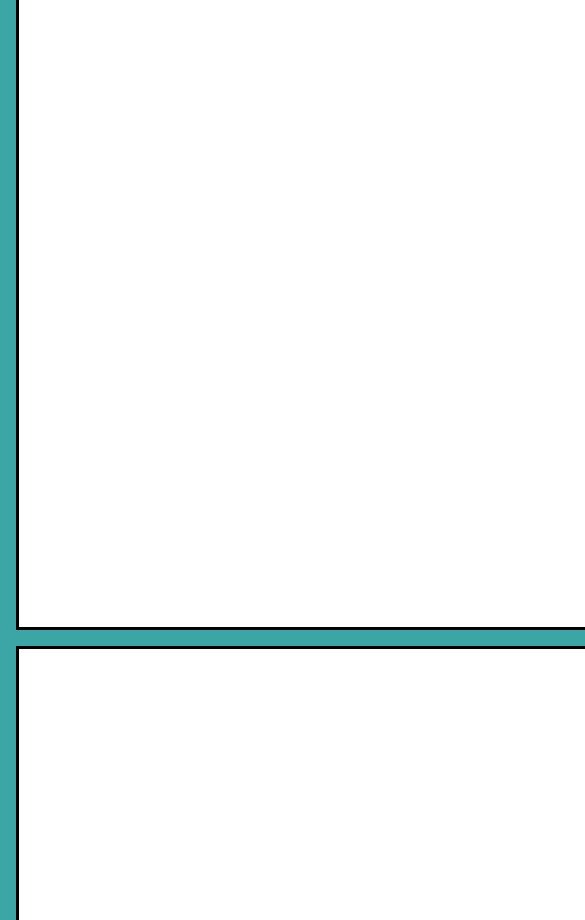
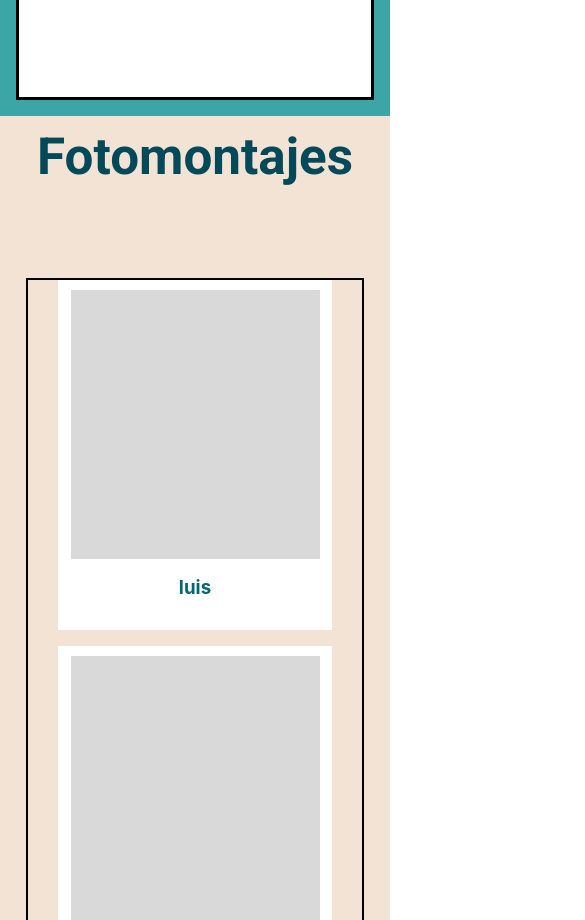
Before and after one commit to GustavoMunoz11/portfolio_blitz, a Vue app: page / in a window 390 px wide. Shown: the part 1080-2000 px from the top of the page, 585 px wide, since content can reach past the window. Built offline with nearby package versions, Linux system fonts and the light colour scheme.

Commit message:
worksection responsive

```diff
--- /dev/null
+++ b/src/components/Contact.vue
@@ -0,0 +1,5 @@
+<script setup></script>
+
+<template>section</template>
+
+<style scoped></style>
--- a/src/components/comics/ComicBox.vue
+++ b/src/components/comics/ComicBox.vue
@@ -33,7 +33,7 @@ section {
 
 @media screen and (max-width: 600px) {
   .comic_container {
-  grid-template-columns: repeat(1, 1fr);
-}
+    grid-template-columns: repeat(1, 1fr);
+  }
 }
 </style>
--- a/src/components/comics/ComicRow.vue
+++ b/src/components/comics/ComicRow.vue
@@ -26,13 +26,27 @@ section {
 
 .comic_container > div {
   background-color: white;
-  border: 3px  solid black;
+  border: 3px solid black;
+  border-right: none;
   padding-top: 100%;
+}
+
+.comic_container > div:last-child {
+  border-right: 3px solid black;
 }
 
 @media screen and (max-width: 600px) {
   .comic_container {
     grid-template-columns: repeat(1, 1fr);
   }
+
+  .comic_container > div {
+    border-right: 3px solid black;
+    border-bottom: none;
+  }
+
+  .comic_container > div:last-child {
+    border-bottom: 3px solid black;
+  }
 }
 </style>
--- a/src/components/layout/TheHeader.vue
+++ b/src/components/layout/TheHeader.vue
@@ -22,7 +22,6 @@ header {
   justify-content: space-between;
   align-items: center;
   padding: 20px;
-
 }
 
 h1 {
@@ -40,4 +39,10 @@ p {
   color: whitesmoke;
   font-family: "Roboto", sans-serif;
 }
+
+@media screen and (max-width: 600px) {
+  .buttons {
+    display: none;
+  }
+}
 </style>
--- a/src/components/works/CardContainer.vue
+++ b/src/components/works/CardContainer.vue
@@ -1,5 +1,5 @@
 <script setup>
-import TheCard from './TheCard.vue';
+import TheCard from "./TheCard.vue";
 </script>
 <template>
   <section>
@@ -8,21 +8,20 @@ import TheCard from './TheCard.vue';
       <TheCard name="carlos" />
       <TheCard name="pepe" />
       <TheCard name="Fercho" />
-
     </div>
   </section>
 </template>
 
 <style scoped>
 .card-container {
-  display: grid;
+  display: flex;
+  justify-content: center;
+  flex-wrap: wrap;
   width: 100%;
   height: 100%;
   border: 2px solid black;
-  grid-template-columns: repeat(4, 1fr);
-  justify-content: center;
-  justify-items: center;
-  align-content: center;
+  gap: 1em;
+
   margin-top: 80px;
   margin-bottom: 170px;
 }
--- a/src/components/works/TheCard.vue
+++ b/src/components/works/TheCard.vue
@@ -6,20 +6,31 @@ const props = defineProps({
 
 <template>
   <div class="card-mod">
-    <h4 class="name">{{ props.name }} </h4>
+    <div id="img_container"></div>
+    <h3 class="name">{{ props.name }}</h3>
   </div>
 </template>
 
 <style scoped>
 .card-mod {
+  display: flex;
+  flex-direction: column;
   width: 274px;
   height: 350px;
   background: white;
-  align-content: center;
-  justify-content: center;
+  justify-content: start;
+  align-items: center;
+  color: var(--color-fourth);
+}
+
+#img_container {
+  width: 249px;
+  height: 269px;
+  background-color: #d9d9d9;
+  margin-top: 10px;
 }
 
 .name {
-  margin: 0;
+  margin-top: 15px;
 }
 </style>
--- a/src/components/works/WorkSection.vue
+++ b/src/components/works/WorkSection.vue
@@ -1,17 +1,18 @@
 <script setup>
-import CardContainer from './CardContainer.vue';
+import CardContainer from "./CardContainer.vue";
+const props = defineProps({
+  sectionName: String,
+});
 </script>
 
 <template>
   <section>
-<h1>Fotomontajes</h1>
+    <h1 class="section_name">{{ props.sectionName }}</h1>
     <CardContainer />
   </section>
-
 </template>
 
 <style scoped>
-
 section {
   background-color: var(--color-third);
   padding: 13px;
@@ -21,6 +22,13 @@ h1 {
   font-family: "Roboto", bold;
   color: var(--color-primary);
   text-align: left;
+  margin-left: 40px;
 }
 
+@media screen and (max-width: 900px) {
+  h1 {
+    text-align: center;
+    margin-left: 0;
+  }
+}
 </style>
--- a/src/style.css
+++ b/src/style.css
@@ -15,6 +15,8 @@
   --color-primary:#024959;
   --color-secondary:#3CA6A6;
   --color-third: #F2E3D5;
+  --color-fourth: #026773;
+  --color-fifth: #012E40;
 }
 
 *{
--- a/src/views/HomeView.vue
+++ b/src/views/HomeView.vue
@@ -7,8 +7,10 @@ import ComicRow from "../components/comics/ComicRow.vue";
 <template>
   <section>
     <ComicBox />
-    <WorkSection />
+    <WorkSection sectionName="Fotomontajes" />
     <ComicRow />
+    <WorkSection sectionName="Ilustración" />
+    <WorkSection sectionName="Marcas" />
   </section>
 </template>
 
```
Lines whose indentation alone changed are shown as unchanged.
